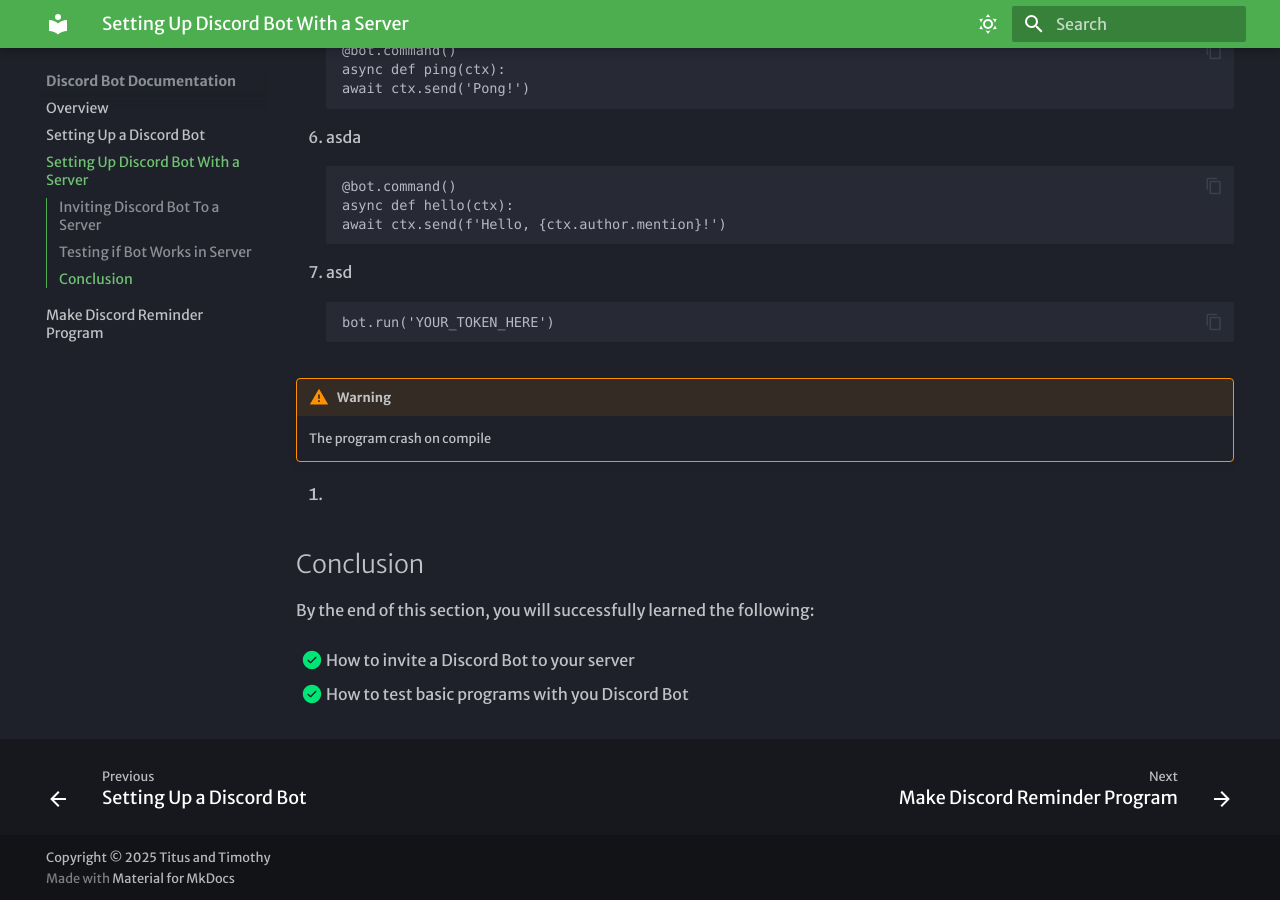
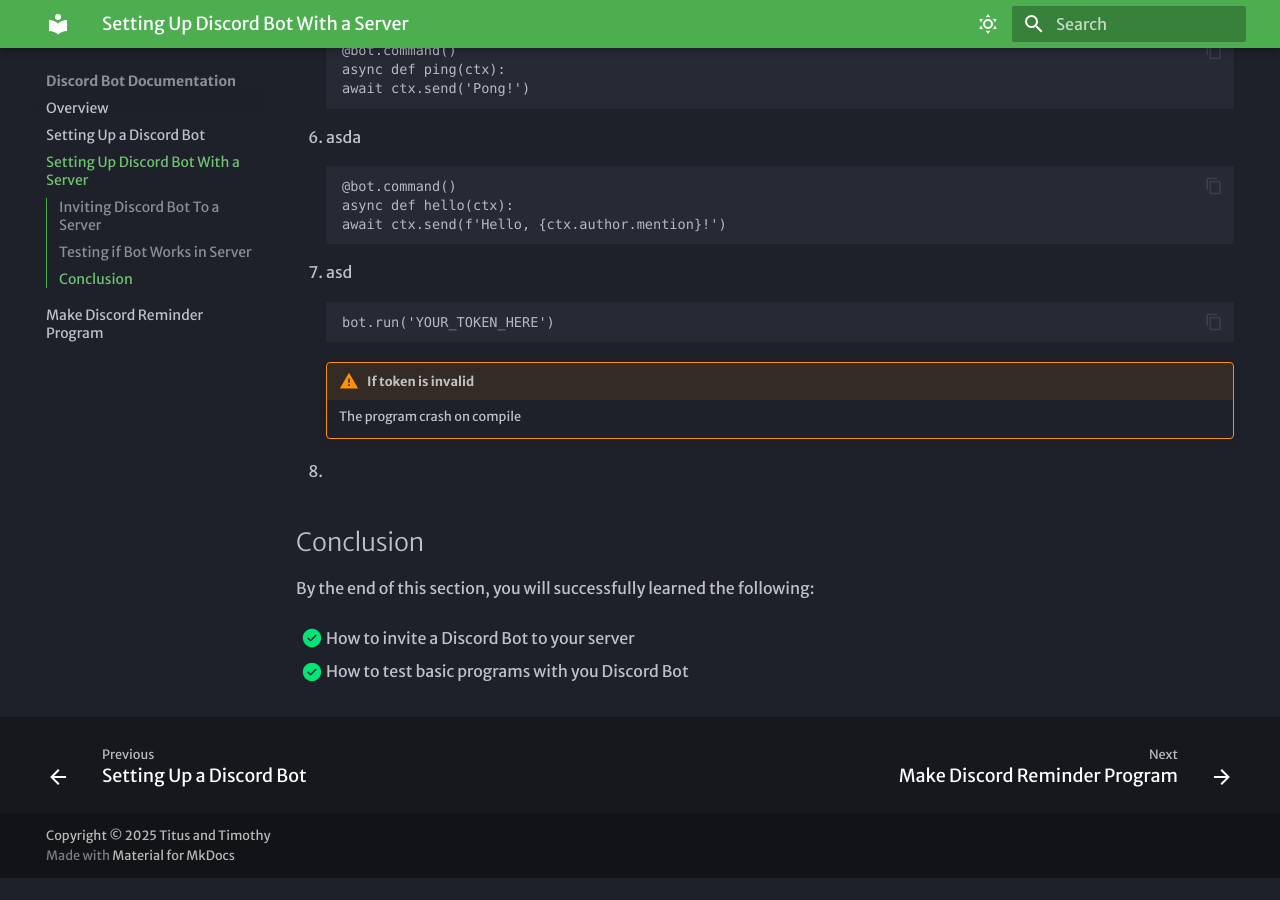
Before and after one commit to TitusLee2000/Discord-Bot-Documentation, an MkDocs documentation site: the page built from docs/taskTwo.md, in a window 1280 px wide and 900 px high, scrolled down 3627 px. Built offline with MkDocs 1.6.1 and Material for MkDocs 9.7.7, drawn with Linux system fonts in a browser that asks for light colours; some web fonts are replaced; after the commit the page ends 4505 px from its top, so only the background shows below that.

Commit message:
Update taskTwo.md

````diff
--- a/docs/taskTwo.md
+++ b/docs/taskTwo.md
@@ -83,8 +83,8 @@
     bot.run('YOUR_TOKEN_HERE')
     ```
 
-!!! warning If token is invalid
-    The program crash on compile
+    !!! warning "If token is invalid"
+        The program crash on compile
 
 8.
 
````
